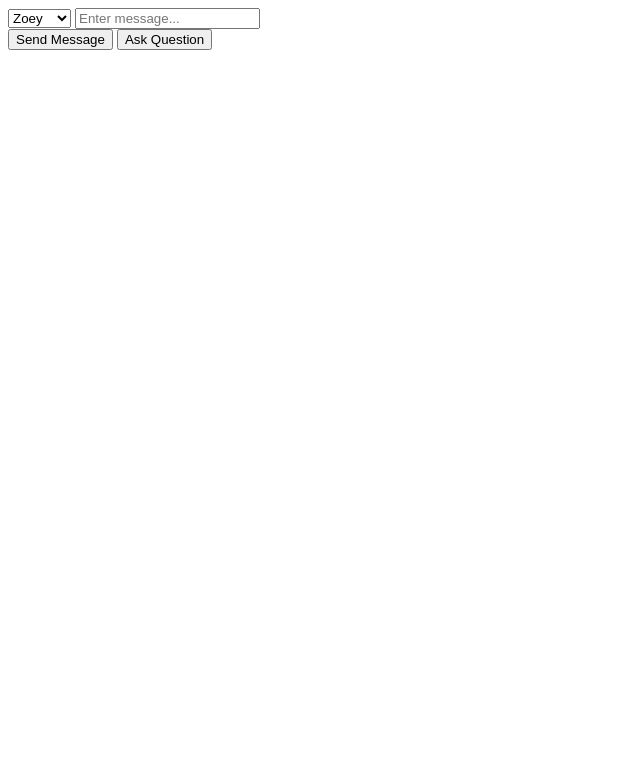
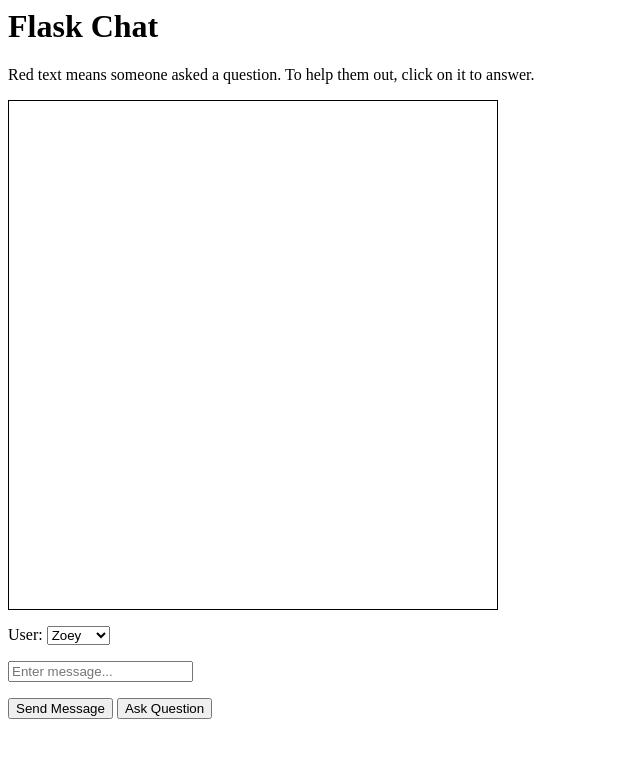
Before and after one commit to po84/pioneer-chat-app-demo, a Flask app: page / in a window 1280 px wide. Shown: the top 758 px of the page, without its empty margins (0-640 px from the left). Run offline with Flask 2, Linux system fonts and the light colour scheme; some libraries are stand-ins or nearby versions.

Commit message:
fixed some minor bug, and added some styling

```diff
--- a/assets/js/app.js
+++ b/assets/js/app.js
@@ -8,8 +8,11 @@ $.ajax({
 			result.output.forEach(user => {
 			userSelect.append('<option value="' + user.id + '">' + user.display_name + '</option>');
 		});
-	}
-
+	},
+	error: function (xhr, status, error) {
+        alert("Failed to load users, please try again later")
+		console.log("Result: " + status + " " + error + " " + xhr.status + " " + xhr.statusText)
+    }
 });
 
 socket.on('connect', function() {
@@ -73,13 +76,18 @@ socket.on('connect', function() {
 
 socket.on('server_response', function(msg) {
 	if (typeof msg.username !== 'undefined') {
-		let newMessageElement = $('<div>' + msg.username + ': ' + msg.message + '</div>')
-		if (msg.question_id) {
+		let newMessageElement = $('<div class="msg-entries">' + msg.username + ': ' + msg.message + '</div>')
+		if (msg.answer_id) {
+			let questionId = msg.question_id;
+
+			newMessageElement.addClass('is-answer');
+
+		} else if (msg.question_id) {
 			let questionId = msg.question_id;
 
 			newMessageElement.click(function(e) {
 				e.preventDefault();
-				console.log("you can answer this: " + questionId);
+				$('input#message_text').val('').attr('placeholder', 'Q: ' + msg.message).focus();
 				$('input#question_id').val(questionId);
 				$('div#default_btn_group').addClass('hidden');
 				$('div#answering_btn_group').removeClass('hidden')
@@ -87,13 +95,10 @@ socket.on('server_response', function(msg) {
 
 			newMessageElement.addClass('is-question');
 
-		} else if (msg.answer_id) {
-			let questionId = msg.question_id;
-
-			newMessageElement.addClass('is-answer');
-
 		}
 
-		$('div#message_holder').append(newMessageElement);
+		let msgHolder = $('div#message_holder');
+		msgHolder.append(newMessageElement);
+		msgHolder.animate({scrollTop: msgHolder.prop('scrollHeight')}, 1000);
 	}
 });
--- a/main.py
+++ b/main.py
@@ -13,6 +13,7 @@ userRepo = UserRepo()
 questionRepo = QuestionRepo()
 answerRepo = AnswerRepo()
 
+# inserting some "users"
 userRepo.create('Zoey')
 userRepo.create('Mal')
 userRepo.create('Kaylee')
@@ -25,6 +26,7 @@ def get_all_users():
 
     return jsonify(result)
 
+# for debugging purpose
 @app.route('/questions')
 def get_all_questions():
     uc = GetAllQuestionsUseCase(questionRepo)
@@ -32,6 +34,7 @@ def get_all_questions():
 
     return jsonify(result)
 
+# for debugging purpose
 @app.route('/answers')
 def get_all_answers():
     uc = GetAllAnswersUseCase(answerRepo)
--- a/templates/index.html
+++ b/templates/index.html
@@ -2,17 +2,40 @@
   <head>
 	<style>
 	  .hidden {display: none;}
+	  .is-question {color: red;}
+	  .is-answer {color: green;}
+	  .message-holder {
+		  border: 1px solid;
+		  padding: 4px;
+		  height: 500px;
+		  width: 480px;
+		  margin-top: 16px;
+		  margin-bottom: 16px;
+		  overflow-y: scroll;
+	  }
+	  .msg-entries {
+		  padding: 8px;
+	  }
+	  .form-group {
+		  margin-bottom: 16px;
+	  }
 	</style>
 	<title>Flask Chat</title>
   </head>
   <body>
 	<div id="root">
+	  <h1>Flask Chat</h1>
+	  <div>Red text means someone asked a question. To help them out, click on it to answer.</div>
 	  <div class="message-holder" id="message_holder"></div>
 	  <div class="form-container">
 		<form action="" method="POST">
-		  <select name="username" id="username">
-		  </select>
-		  <input type="text" name="message_text" id="message_text" placeholder="Enter message..." />
+		  <div class="form-group">
+			<label for="username">User: </label>
+			<select name="username" id="username"></select>
+		  </div>
+		  <div class="form-group">
+			<input type="text" name="message_text" id="message_text" placeholder="Enter message..." />
+		  </div>
 		  <input type="hidden" name="question_id" id="question_id" />
 		  <div class="btn-group" id="default_btn_group">
 			<button type="submit">Send Message</button>
```
